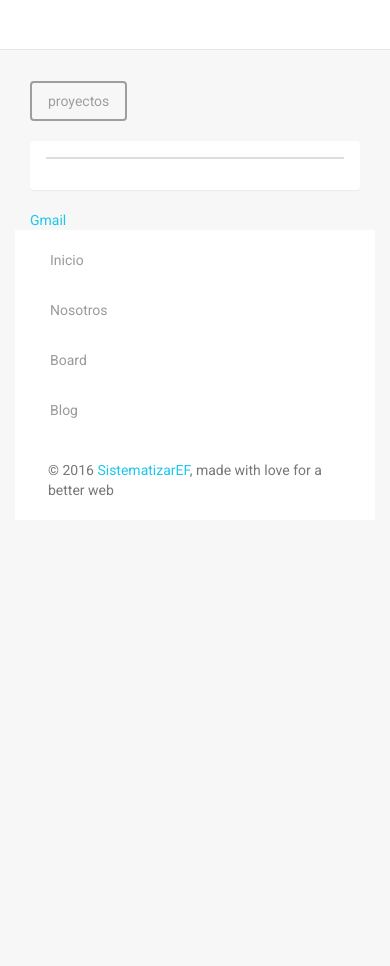
After one commit to stzef/contati, a Django app: template activities/templates/config.html in a window 390 px wide. The commit adds this page. Run offline with Django 3.2, Linux system fonts and the light colour scheme; the template is opened without the code that fills it, so the values that code supplies are empty; some libraries are stand-ins or nearby versions.

Commit message:
configuracion icono proyectos

```diff
--- a/activities/templates/activities.html
+++ b/activities/templates/activities.html
@@ -5,10 +5,10 @@
           <div class="row">
             <div class="col-lg-12 col-sm-12">
 
-            </div>
+
             </div>
 
-            <a class="btn btn-default" href="{% url 'list_projects' %}">proyectos</a>
+
 
             <br /><br />
 
--- /dev/null
+++ b/activities/templates/config.html
@@ -0,0 +1,26 @@
+{% extends 'base_templates.html' %}
+
+{% block content %}
+
+          <div class="row">
+            <div class="col-lg-12 col-sm-12">
+
+            </div>
+            </div>
+
+            <a class="btn btn-default" href="{% url 'list_projects' %}">proyectos</a>
+
+            <br /><br />
+
+            <div class="panel">
+                        <div class="panel-body">
+                        <div class="table-responsive">
+
+
+                        </div>
+                        </div>
+            </div>
+            <a href="https://mail.google.com/mail/#inbox">Gmail</a>
+
+
+{% endblock %}
--- a/activities/templates/projects.html
+++ b/activities/templates/projects.html
@@ -5,10 +5,8 @@
           <div class="row">
             <div class="col-lg-12 col-sm-12">
                     <br>
-                    <br>
 
-            </div>
-            </div>
+              </div>
 
 
             <br /><br />
```
